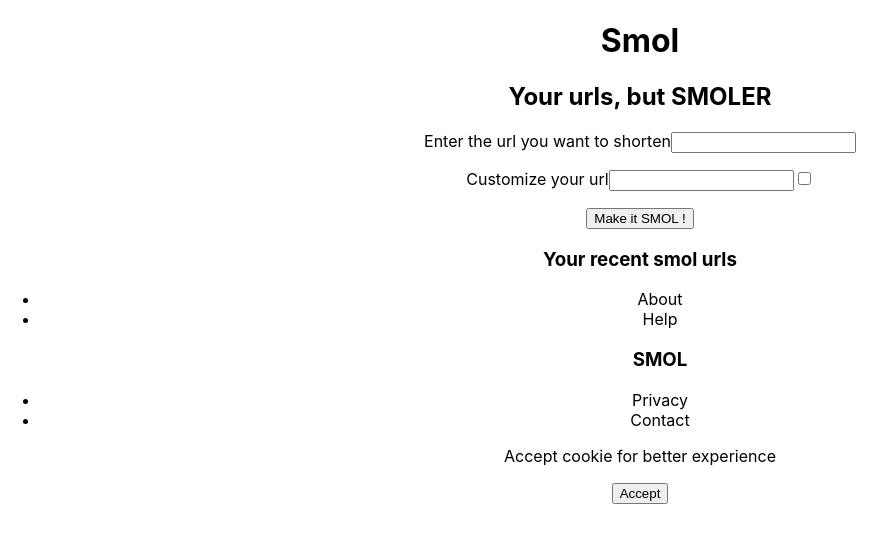
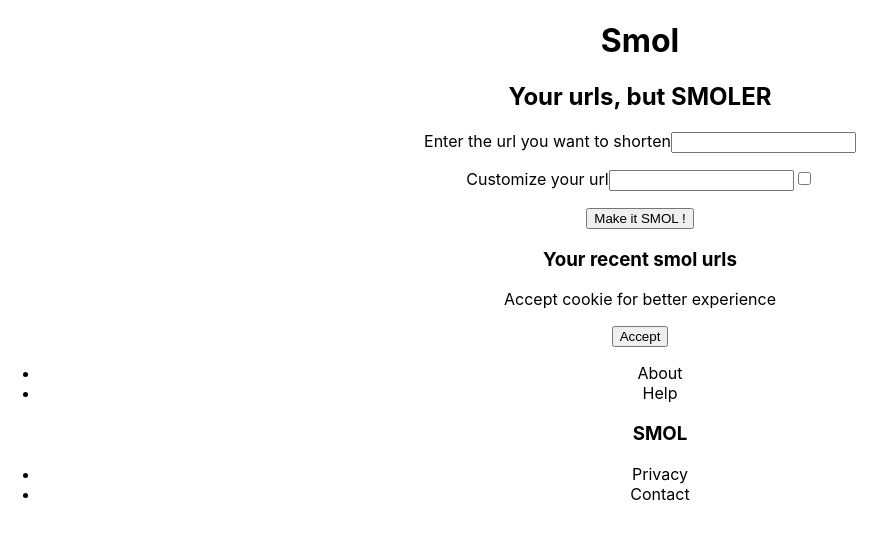
Before and after one commit to Janxa/smol, a React (Create React App) app in the folder client/: page / in a window 1280 px wide. Shown: the top 542 px of the page, without its empty margins (0-896 px from the left). Built offline with nearby package versions, Linux system fonts and the light colour scheme.

Commit message:
Cookie Banner is now a child of the Main component, allowing the url_list to be stored on cookie acceptations.

```diff
--- a/client/src/App.js
+++ b/client/src/App.js
@@ -6,10 +6,10 @@ import CookiesBanner from "./components/Cookies";
 import { useCookies } from "react-cookie";
 function App() {
   const [cookies, setCookie] = useCookies(["url_list"]);
-  function CreateCookie() {
+  function CreateCookie(url_list) {
     console.log(cookies);
 
-    setCookie("url_list", "[]", {
+    setCookie("url_list", url_list, {
       path: "/",
     });
     console.log(cookies);
@@ -17,11 +17,8 @@ function App() {
   return (
     <div className="App">
       <Header />
-      <Main />
+      <Main CreateCookie={CreateCookie} />
       <Footer />
-      {/* {Object.keys(cookies).length === 0 && ( */}
-      <CookiesBanner CreateCookie={CreateCookie} />
-      {/* )} */}
     </div>
   );
 }
--- a/client/src/components/Cookies.jsx
+++ b/client/src/components/Cookies.jsx
@@ -4,7 +4,7 @@ function CookiesBanner(props) {
   return (
     <div>
       <p>Accept cookie for better experience</p>
-      <button onClick={props.CreateCookie}>Accept</button>
+      <button onClick={() => props.CreateCookie(props.url_list)}>Accept</button>
     </div>
   );
 }
--- a/client/src/components/Main.jsx
+++ b/client/src/components/Main.jsx
@@ -2,19 +2,21 @@ import React, { Component } from "react";
 import UrlForm from "./UrlForm";
 import Sidebar from "./Sidebar";
 import { withCookies, Cookies } from "react-cookie";
+import CookiesBanner from "./Cookies";
 class Main extends Component {
   state = { url_list: this.props.cookies.get("url_list") || [] };
-  // componentWillMount() {
-  //   const { cookies } = this.props;
-  //   this.setState({ url_list: cookies.get("url_list") || [] });
-  // }
+  componentDidMount = () => {
+    console.log(this.props.cookies);
+  };
   add_url_to_list = (url) => {
     const url_list = [...this.state.url_list];
     url_list.push(url);
     this.setState({ url_list });
-    this.props.cookies.set("url_list", url_list, {
-      path: "/",
-    });
+    if (Object.keys(this.props.cookies.cookies).length > 0) {
+      this.props.cookies.set("url_list", url_list, {
+        path: "/",
+      });
+    }
     console.log("list", url_list);
   };
   delete_url_from_list = (id) => {
@@ -35,6 +37,12 @@ class Main extends Component {
           url_list={this.state.url_list}
           delete_url_from_list={this.delete_url_from_list}
         />
+        {Object.keys(this.props.cookies.cookies).length === 0 && (
+          <CookiesBanner
+            CreateCookie={this.props.CreateCookie}
+            url_list={this.state.url_list}
+          />
+        )}
       </main>
     );
   }
```
